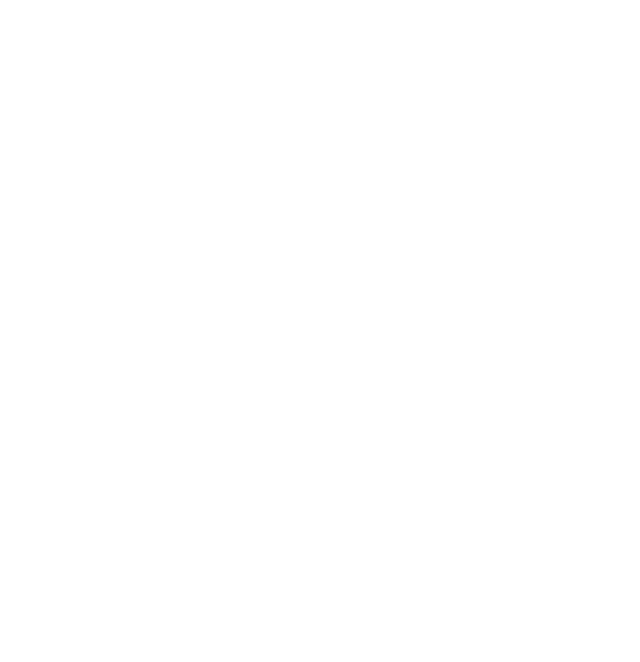
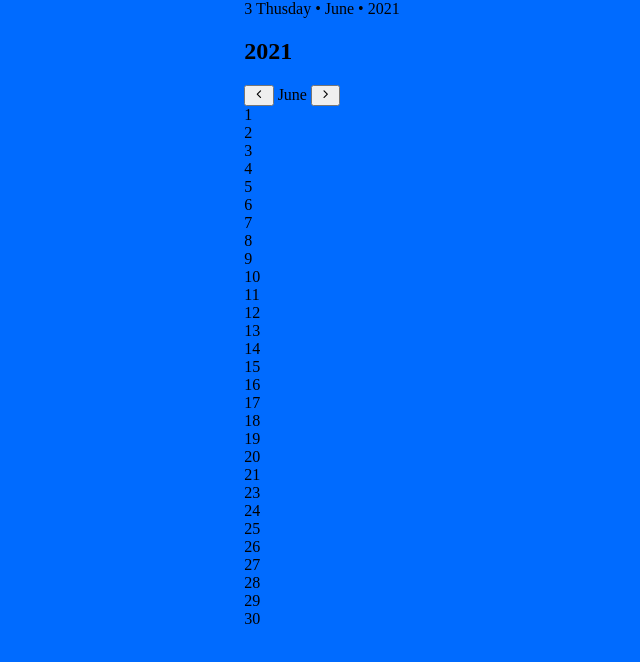
Before and after one commit to pandresvaldivia/Calendar, a website built with webpack: page public/index.html in a window 1280 px wide. Shown: the whole page, without its empty margins (318-958 px from the left). Built offline with nearby package versions, Linux system fonts and the light colour scheme.

Commit message:
HTML semantic structure completed

```diff
--- a/public/index.html
+++ b/public/index.html
@@ -84,5 +84,130 @@
 		/>
 		<meta name="theme-color" content="#ffffff" />
 	</head>
-	<body></body>
+	<body class="body">
+		<main>
+			<section aria-label="Calendar">
+				<section aria-label="Selected date">
+					<time datetime="2021-06-03">
+						<span>3</span>
+						<span id="weekday">Thusday</span>
+						&bull;
+						<span id="month">June</span>
+						&bull;
+						<span id="year">2021</span>
+					</time>
+				</section>
+				<section aria-label="Calendar of June 2021">
+					<div>
+						<h2>2021</h2>
+						<nav aria-label="Calendar controls">
+							<button aria-label="Previous month" title="Previous month">
+								<i class="icon-left" aria-hidden="true"></i>
+							</button>
+							<span>June</span>
+							<button aria-label="Next month" title="Next month">
+								<i class="icon-right" aria-hidden="true"></i>
+							</button>
+						</nav>
+					</div>
+					<time datetime="2021-06">
+						<div class="calendar">
+							<div></div>
+							<div></div>
+							<div>
+								<time datetime="2021-06-01">1</time>
+							</div>
+							<div>
+								<time datetime="2021-06-01">2</time>
+							</div>
+							<div>
+								<time datetime="2021-06-01">3</time>
+							</div>
+							<div>
+								<time datetime="2021-06-01">4</time>
+							</div>
+							<div>
+								<time datetime="2021-06-01">5</time>
+							</div>
+							<div>
+								<time datetime="2021-06-01">6</time>
+							</div>
+							<div>
+								<time datetime="2021-06-01">7</time>
+							</div>
+							<div>
+								<time datetime="2021-06-01">8</time>
+							</div>
+							<div>
+								<time datetime="2021-06-01">9</time>
+							</div>
+							<div>
+								<time datetime="2021-06-01">10</time>
+							</div>
+							<div>
+								<time datetime="2021-06-01">11</time>
+							</div>
+							<div>
+								<time datetime="2021-06-01">12</time>
+							</div>
+							<div>
+								<time datetime="2021-06-01">13</time>
+							</div>
+							<div>
+								<time datetime="2021-06-01">14</time>
+							</div>
+							<div>
+								<time datetime="2021-06-01">15</time>
+							</div>
+							<div>
+								<time datetime="2021-06-01">16</time>
+							</div>
+							<div>
+								<time datetime="2021-06-01">17</time>
+							</div>
+							<div>
+								<time datetime="2021-06-01">18</time>
+							</div>
+							<div>
+								<time datetime="2021-06-01">19</time>
+							</div>
+							<div>
+								<time datetime="2021-06-01">20</time>
+							</div>
+							<div>
+								<time datetime="2021-06-01">21</time>
+							</div>
+							<div>
+								<time datetime="2021-06-01">23</time>
+							</div>
+							<div>
+								<time datetime="2021-06-01">24</time>
+							</div>
+							<div>
+								<time datetime="2021-06-01">25</time>
+							</div>
+							<div>
+								<time datetime="2021-06-01">26</time>
+							</div>
+							<div>
+								<time datetime="2021-06-01">27</time>
+							</div>
+							<div>
+								<time datetime="2021-06-01">28</time>
+							</div>
+							<div>
+								<time datetime="2021-06-01">29</time>
+							</div>
+							<div>
+								<time datetime="2021-06-01">30</time>
+							</div>
+							<div></div>
+							<div></div>
+							<div></div>
+						</div>
+					</time>
+				</section>
+			</section>
+		</main>
+	</body>
 </html>
--- /dev/null
+++ b/src/css/icons.css
@@ -0,0 +1,35 @@
+@font-face {
+	font-family: 'icomoon';
+	src: url('../assets/fonts/icomoon.eot?axx988');
+	src: url('../assets/fonts/icomoon.eot?axx988#iefix')
+			format('embedded-opentype'),
+		url('../assets/fonts/icomoon.ttf?axx988') format('truetype'),
+		url('../assets/fonts/icomoon.woff?axx988') format('woff'),
+		url('../assets/fonts/icomoon.svg?axx988#icomoon') format('svg');
+	font-weight: normal;
+	font-style: normal;
+	font-display: block;
+}
+
+[class^='icon-'],
+[class*=' icon-'] {
+	/* use !important to prevent issues with browser extensions that change fonts */
+	font-family: 'icomoon' !important;
+	speak: never;
+	font-style: normal;
+	font-weight: normal;
+	font-variant: normal;
+	text-transform: none;
+	line-height: 1;
+
+	/* Better Font Rendering =========== */
+	-webkit-font-smoothing: antialiased;
+	-moz-osx-font-smoothing: grayscale;
+}
+
+.icon-left:before {
+	content: '\e904';
+}
+.icon-right:before {
+	content: '\e905';
+}
--- a/src/css/main.css
+++ b/src/css/main.css
@@ -70,3 +70,12 @@
 	--mobile-body2regular: 400 1rem/1.5rem Inter;
 	--mobile-body2bold: 700 1rem/1.5rem Inter;
 }
+
+.body {
+	background: var(--primary);
+	margin: 0;
+	display: flex;
+	align-items: center;
+	justify-content: center;
+	min-inline-size: 22.5rem;
+}
--- a/src/js/index.js
+++ b/src/js/index.js
@@ -1 +1,2 @@
 import '../css/main.css';
+import '../css/icons.css';
```
Also changed, not shown: LICENSE.txt (added), src/assets/fonts/icomoon.ttf (added), src/assets/fonts/icomoon.woff (added), src/assets/icons/left-arrow.svg (added), src/assets/icons/right-arrow.svg (added), 2 other files.
